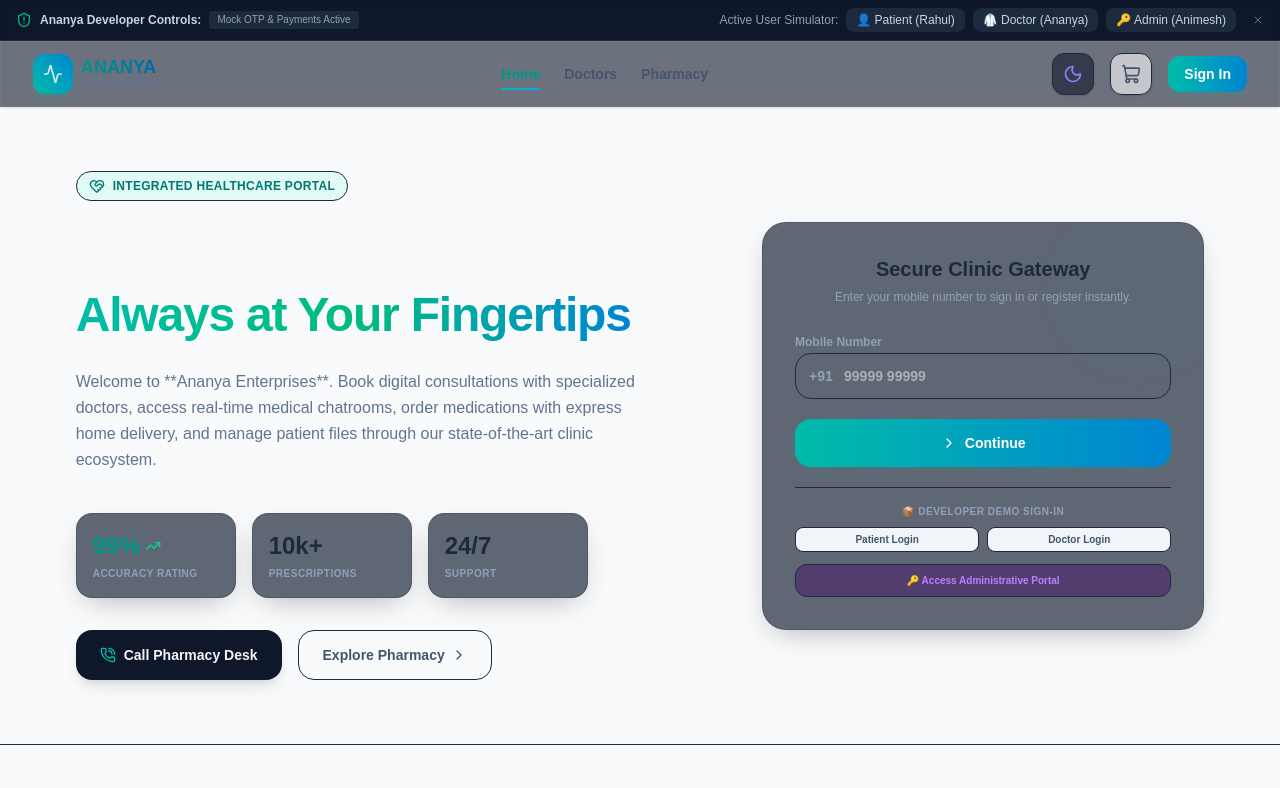
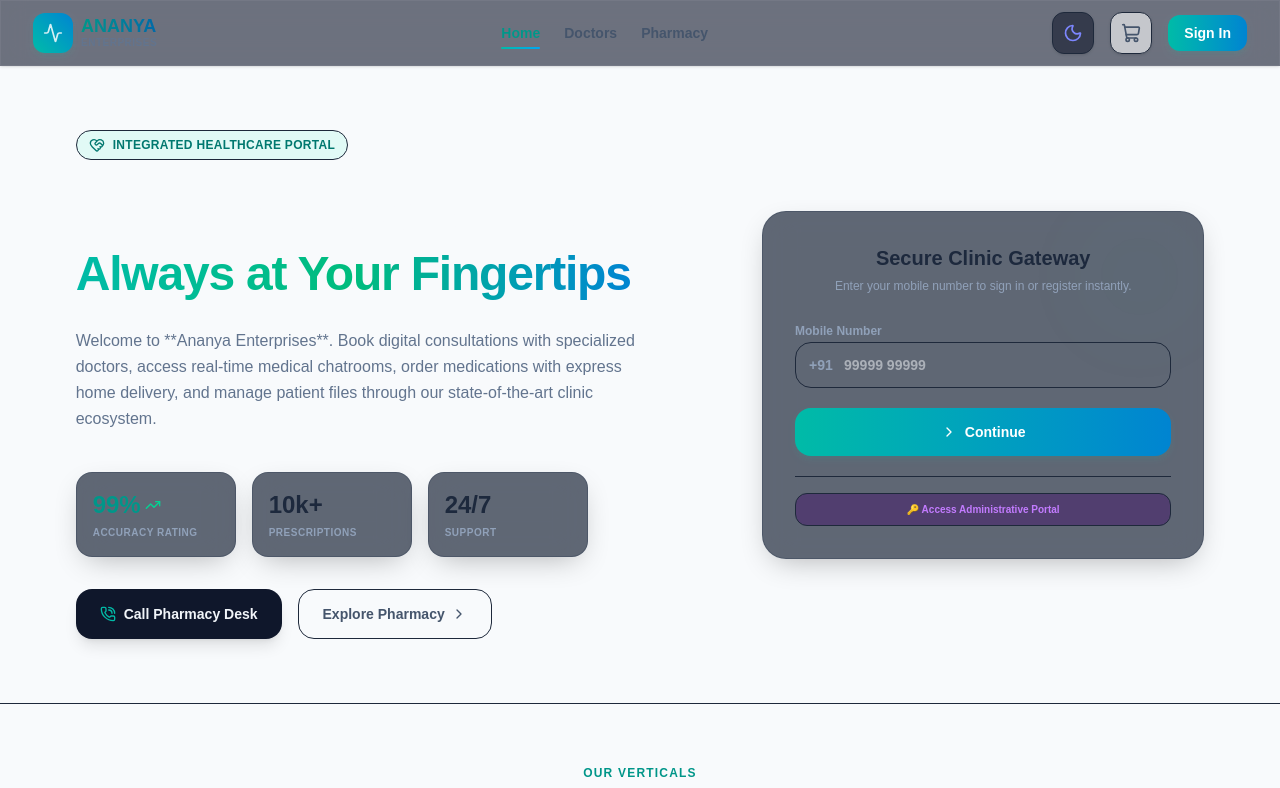
Before and after one commit to animesh045/AppointmentBookingPT, a Next.js app: page / in a window 1280 px wide. Shown: the top 788 px of the page. Built offline with nearby package versions, Linux system fonts and the light colour scheme.

Commit message:
Completely remove developer sign-in quick logins and navbar developer simulator controls

```diff
--- a/src/app/page.tsx
+++ b/src/app/page.tsx
@@ -253,31 +253,11 @@ export default function Home() {
                   {loading ? 'Checking Account...' : 'Continue'}
                 </button>
 
-                {/* Developer Demo Accounts Quick Links */}
-                <div className="pt-4 border-t border-slate-100 dark:border-slate-800 space-y-2 text-center">
-                  <span className="text-[10px] font-extrabold text-slate-400 uppercase tracking-wider block text-center">
-                    📦 Developer Demo Sign-In
-                  </span>
-                  <div className="grid grid-cols-2 gap-2">
-                    <button
-                      type="button"
-                      onClick={() => { setMobile('7777777777'); setPasscode('1234'); setStep('passcode'); }}
-                      className="py-1 px-2 bg-slate-100 dark:bg-slate-800 hover:bg-teal-500/10 border border-slate-200/50 dark:border-slate-800 rounded-lg text-[10px] font-semibold text-slate-600 dark:text-slate-300 transition-all"
-                    >
-                      Patient Login
-                    </button>
-                    <button
-                      type="button"
-                      onClick={() => { setMobile('8888888888'); setPasscode('1234'); setStep('passcode'); }}
-                      className="py-1 px-2 bg-slate-100 dark:bg-slate-800 hover:bg-blue-500/10 border border-slate-200/50 dark:border-slate-800 rounded-lg text-[10px] font-semibold text-slate-600 dark:text-slate-300 transition-all"
-                    >
-                      Doctor Login
-                    </button>
-                  </div>
-
+                {/* Admin Portal Gateway Link */}
+                <div className="pt-4 border-t border-slate-100 dark:border-slate-800 text-center">
                   <Link
                     href="/admin/login"
-                    className="mt-3 block py-2 px-3 bg-purple-950/40 border border-purple-500/20 text-purple-400 hover:bg-purple-900/30 rounded-xl text-[10px] font-extrabold transition-all"
+                    className="block py-2 px-3 bg-purple-950/40 border border-purple-500/20 text-purple-400 hover:bg-purple-900/30 rounded-xl text-[10px] font-extrabold transition-all"
                   >
                     🔑 Access Administrative Portal
                   </Link>
--- a/src/components/Navbar.tsx
+++ b/src/components/Navbar.tsx
@@ -28,22 +28,15 @@ interface NavbarProps {
 }
 
 export const Navbar: React.FC<NavbarProps> = ({ onOpenCart }) => {
-  const { user, logout, notifications, markNotificationRead, devLoginAs, cart } = useApp();
+  const { user, logout, notifications, markNotificationRead, cart } = useApp();
   const pathname = usePathname();
 
   const [mobileMenuOpen, setMobileMenuOpen] = useState(false);
   const [notifsOpen, setNotifsOpen] = useState(false);
   const [profileOpen, setProfileOpen] = useState(false);
-  const [devPanelExpanded, setDevPanelExpanded] = useState(true);
 
   const cartCount = cart.reduce((total, item) => total + item.quantity, 0);
   const unreadNotifs = notifications.filter((n) => !n.read && (user ? n.userId === user.uid : false));
-
-  const handleDevSwitch = (role: 'consumer' | 'doctor' | 'admin') => {
-    devLoginAs(role);
-    setMobileMenuOpen(false);
-    setProfileOpen(false);
-  };
 
   // Dynamic Navigation Links based on role
   const getNavLinks = () => {
@@ -77,72 +70,8 @@ export const Navbar: React.FC<NavbarProps> = ({ onOpenCart }) => {
 
   const navLinks = getNavLinks();
 
-  const appRole = process.env.NEXT_PUBLIC_APP_ROLE;
-
   return (
     <header className="sticky top-0 z-50 w-full transition-all duration-300">
-      {/* ==========================================
-          PREMIUM DEV TOOLBAR (ROLE QUICK SWITCHER)
-          ========================================== */}
-      {!appRole && (
-        <div className="bg-slate-900 text-slate-100 text-xs px-4 py-2 border-b border-slate-800 flex flex-wrap items-center justify-between gap-2 shadow-inner">
-          <div className="flex items-center gap-2">
-            <ShieldAlert className="h-4 w-4 text-emerald-400 animate-pulse" />
-            <span className="font-semibold text-slate-300">Ananya Developer Controls:</span>
-            <span className="bg-slate-800 px-2 py-0.5 rounded text-[10px] text-slate-400 font-mono">Mock OTP & Payments Active</span>
-          </div>
-
-          {devPanelExpanded ? (
-            <div className="flex items-center gap-2">
-              <span className="text-slate-400 hidden sm:inline">Active User Simulator:</span>
-              <button
-                onClick={() => handleDevSwitch('consumer')}
-                className={`px-2.5 py-1 rounded-lg font-medium transition-all ${
-                  user?.role === 'consumer'
-                    ? 'bg-teal-500 text-slate-950 font-bold shadow-md'
-                    : 'bg-slate-800 hover:bg-slate-700 text-slate-300'
-                }`}
-              >
-                👤 Patient (Rahul)
-              </button>
-              <button
-                onClick={() => handleDevSwitch('doctor')}
-                className={`px-2.5 py-1 rounded-lg font-medium transition-all ${
-                  user?.role === 'doctor'
-                    ? 'bg-blue-500 text-white font-bold shadow-md'
-                    : 'bg-slate-800 hover:bg-slate-700 text-slate-300'
-                }`}
-              >
-                🥼 Doctor (Ananya)
-              </button>
-              <button
-                onClick={() => handleDevSwitch('admin')}
-                className={`px-2.5 py-1 rounded-lg font-medium transition-all ${
-                  user?.role === 'admin'
-                    ? 'bg-purple-500 text-white font-bold shadow-md'
-                    : 'bg-slate-800 hover:bg-slate-700 text-slate-300'
-                }`}
-              >
-                🔑 Admin (Animesh)
-              </button>
-              <button
-                onClick={() => setDevPanelExpanded(false)}
-                className="text-slate-500 hover:text-slate-300 ml-2"
-                title="Minimize panel"
-              >
-                <X className="h-3 w-3" />
-              </button>
-            </div>
-          ) : (
-            <button
-              onClick={() => setDevPanelExpanded(true)}
-              className="text-emerald-400 hover:underline font-medium hover:text-emerald-300 transition-all"
-            >
-              Expand Sandbox Controls ⚙️
-            </button>
-          )}
-        </div>
-      )}
 
       {/* ==========================================
           MAIN NAVIGATION BAR
```
